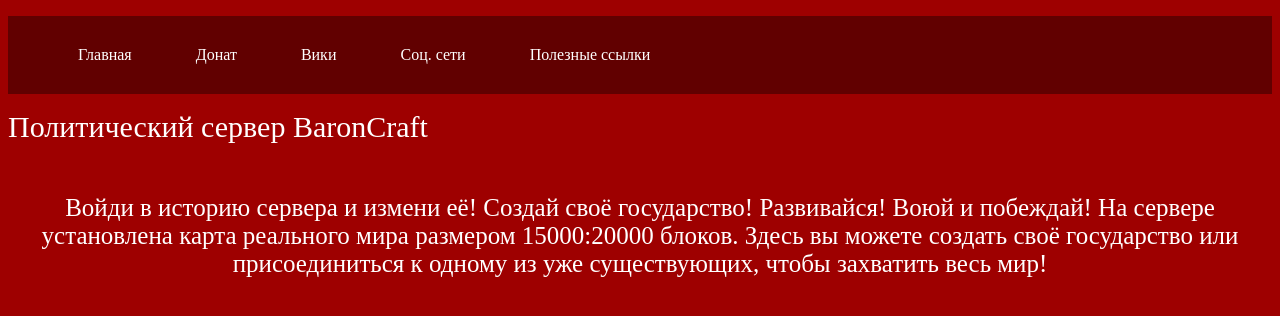
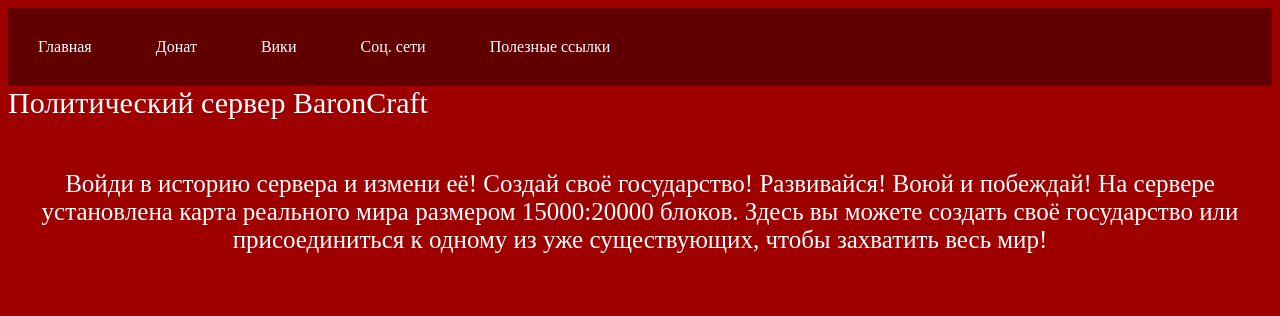
Before and after one commit to BaronCraft/baroncraft.github.io, a PHP site: page / in a window 1280 px wide. Shown: the top 316 px of the page. Run offline with PHP 8.4, Linux system fonts and the light colour scheme.

Commit message:
Update index.css

```diff
--- a/index.css
+++ b/index.css
@@ -4,8 +4,8 @@ nav {
 
 nav ul {
   list-style: none;
-  margin: 50;
-  padding: 50;
+  margin: 0;
+  padding: 0;
 }
 
 nav li {
```
